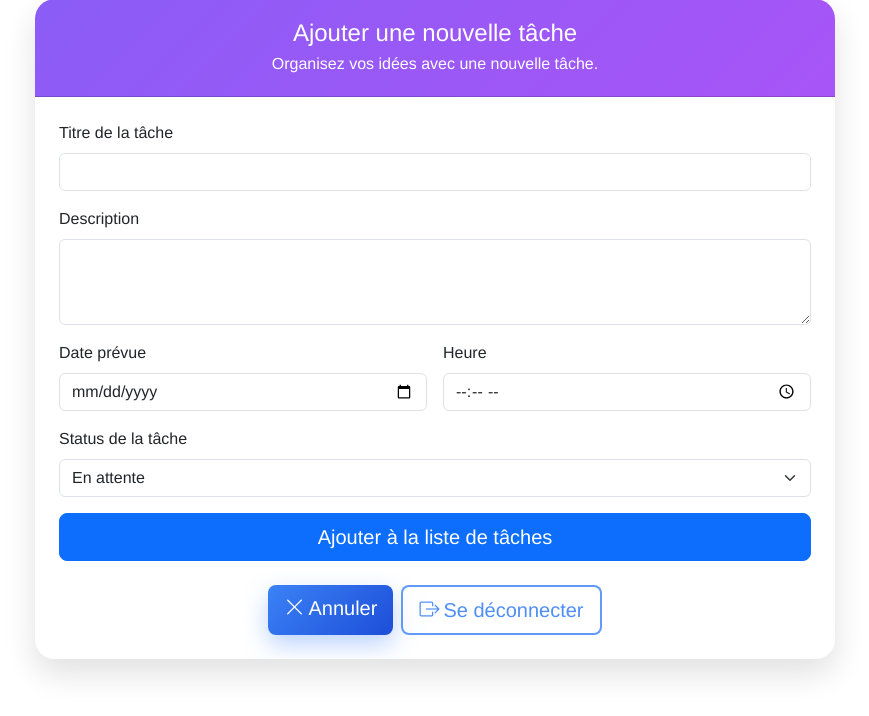
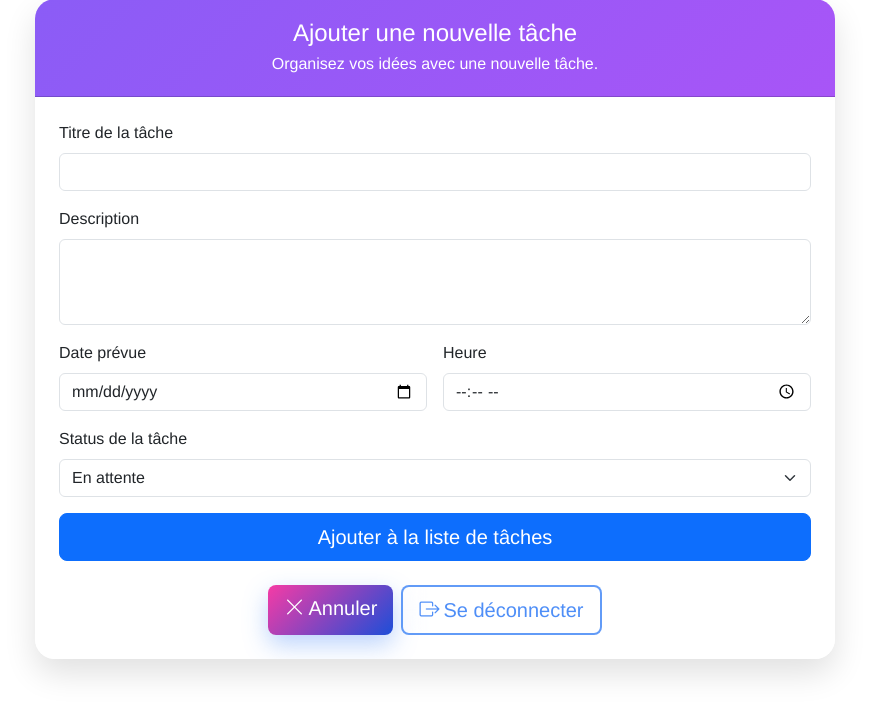
Before and after one commit to oscarsilvam/Todo-app, a Flask app: page /add-new-todo in a window 1280 px wide. Shown: the part 17-733 px from the top of the page, without its empty margins (205-1074 px from the left). Run offline with Flask 3, Linux system fonts and the light colour scheme.

Commit message:
Petit changement avant de corriger base

```diff
--- a/static/css/style.css
+++ b/static/css/style.css
@@ -54,7 +54,7 @@ body {
 
 /* Modern button styles */
 .btn-modern {
-  background: linear-gradient(135deg, #3b82f6 0%, #1d4ed8 100%); /* Modern blue gradient */
+  background: linear-gradient(135deg, #f63ba5 0%, #1d4ed8 100%); /* Modern blue gradient */
   border: none;
   color: #ffffff;
   box-shadow: 0 0.6rem 1.5rem rgba(59, 130, 246, 0.35);
--- a/static/css/style.scss
+++ b/static/css/style.scss
@@ -57,7 +57,7 @@ body {
 
 /* Modern button styles */
 .btn-modern {
-    background: linear-gradient(135deg, #3b82f6 0%, #1d4ed8 100%); /* Modern blue gradient */
+    background: linear-gradient(135deg, #f63ba5 0%, #1d4ed8 100%); /* Modern blue gradient */
     border: none;
     color: #ffffff;
     box-shadow: 0 0.6rem 1.5rem rgba(59, 130, 246, 0.35);
```
Also changed, not shown: templates/dashboard.html (+26 -1 lines).
